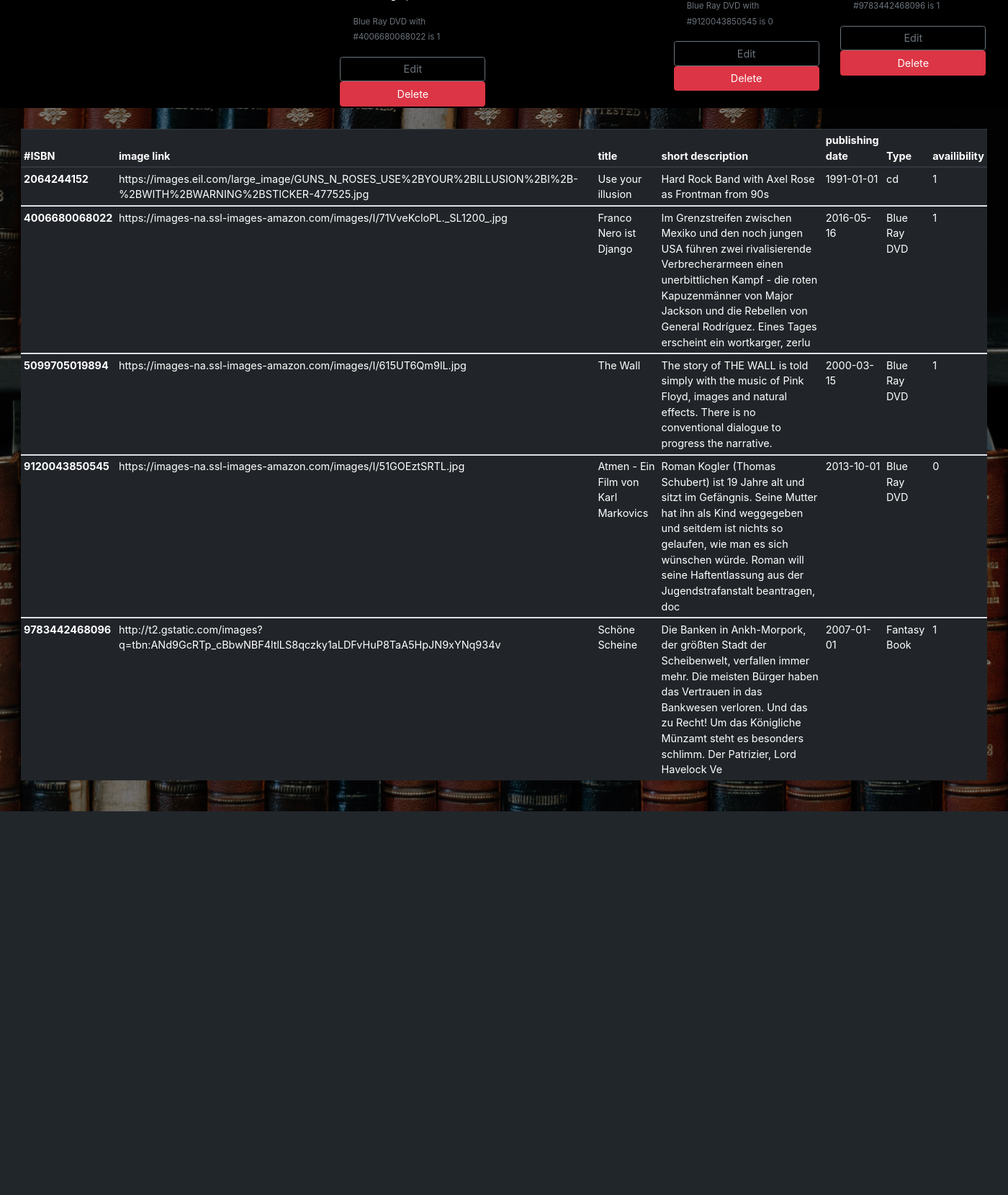
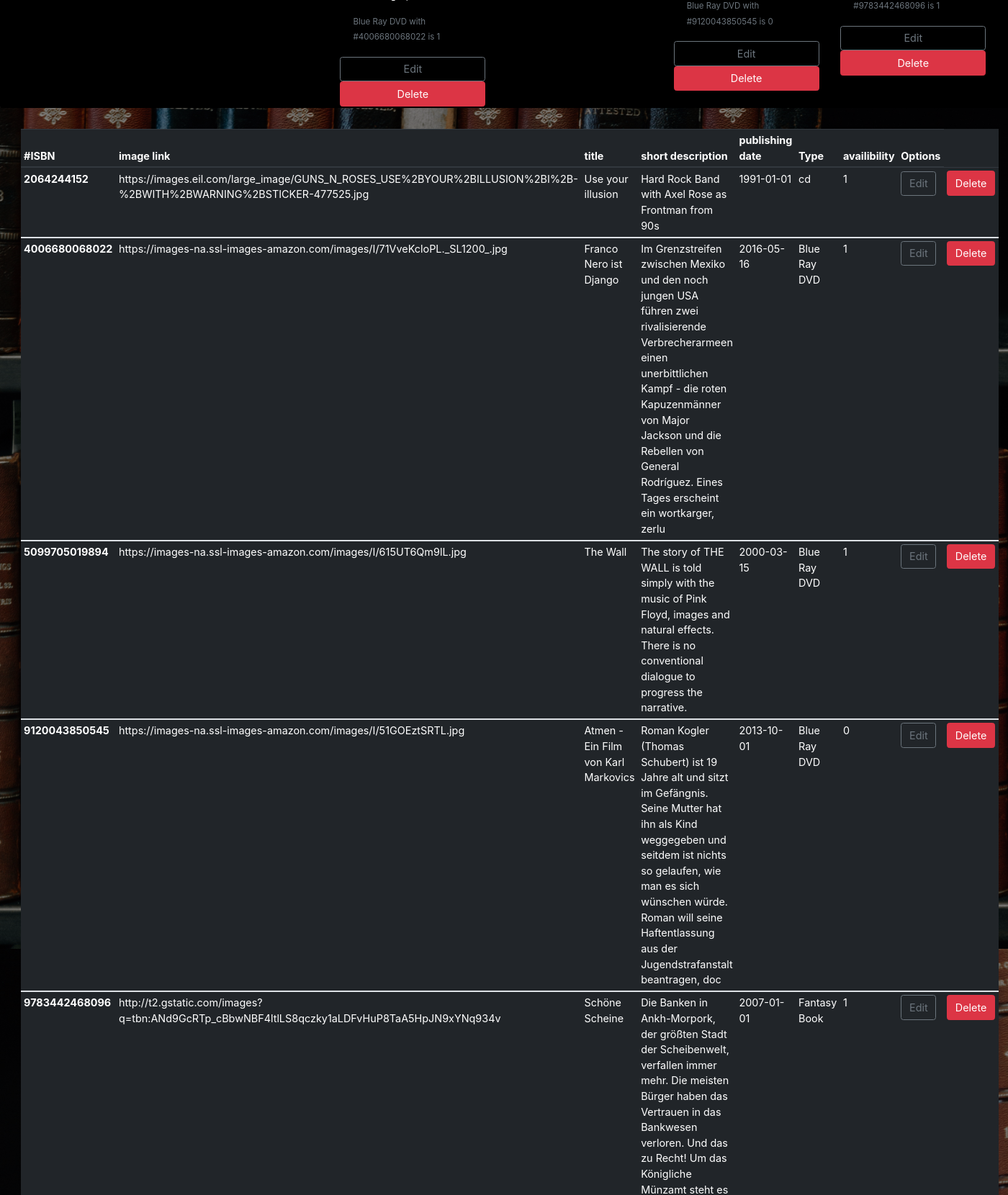
Before and after one commit to VerenaEna/FSWD40-CodeReview10, a PHP site: page /home.php in a window 1400 px wide. Shown: the part 782-2442 px from the top of the page at 72% size. Before the commit the page ends 1909 px from the top, so only its background shows below. Run offline with PHP 8.4, Linux system fonts and the light colour scheme; a user stored in the database is signed in; data comes from the database, SQL or seed files in the repository; data that the repository does not hold is empty; some libraries are stand-ins or nearby versions.

Commit message:
Fix: add buttons to table list view

```diff
--- a/home.php
+++ b/home.php
@@ -108,6 +108,8 @@ $title = $media['title'];
             <th scope='col'>publishing date</th>
             <th scope='col'>Type</th>
             <th scope='col'>availibility</th>
+            <th scope='col'>Options</td>
+
             </tr>
           </thead>
 
@@ -130,6 +132,9 @@ $title = $media['title'];
                         <td>".$row['pub_date']."</th>
                         <td>".$row['media_type']."</td>
                         <td>".$row['availibility']."</td>
+                        <td><a class='btn btn-outline-secondary' href='update.php?ISBN=".$row['ISBN']."'>Edit</a></td>
+                        <td><a class='btn btn-danger' href='delete.php?ISBN=".$row['ISBN']."'>Delete</a></td>
+
                       </tr>
                     </tbody>";
               }
```
